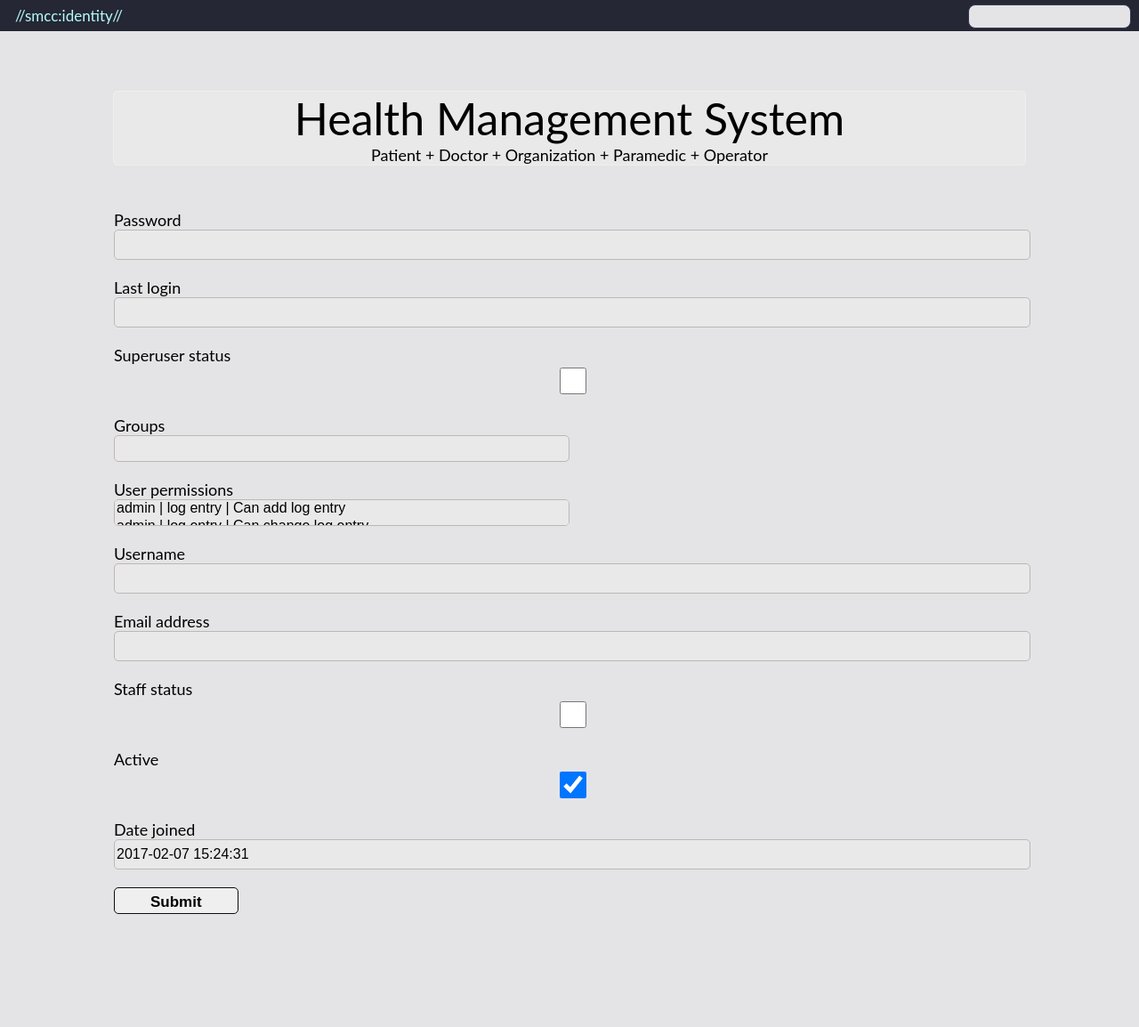
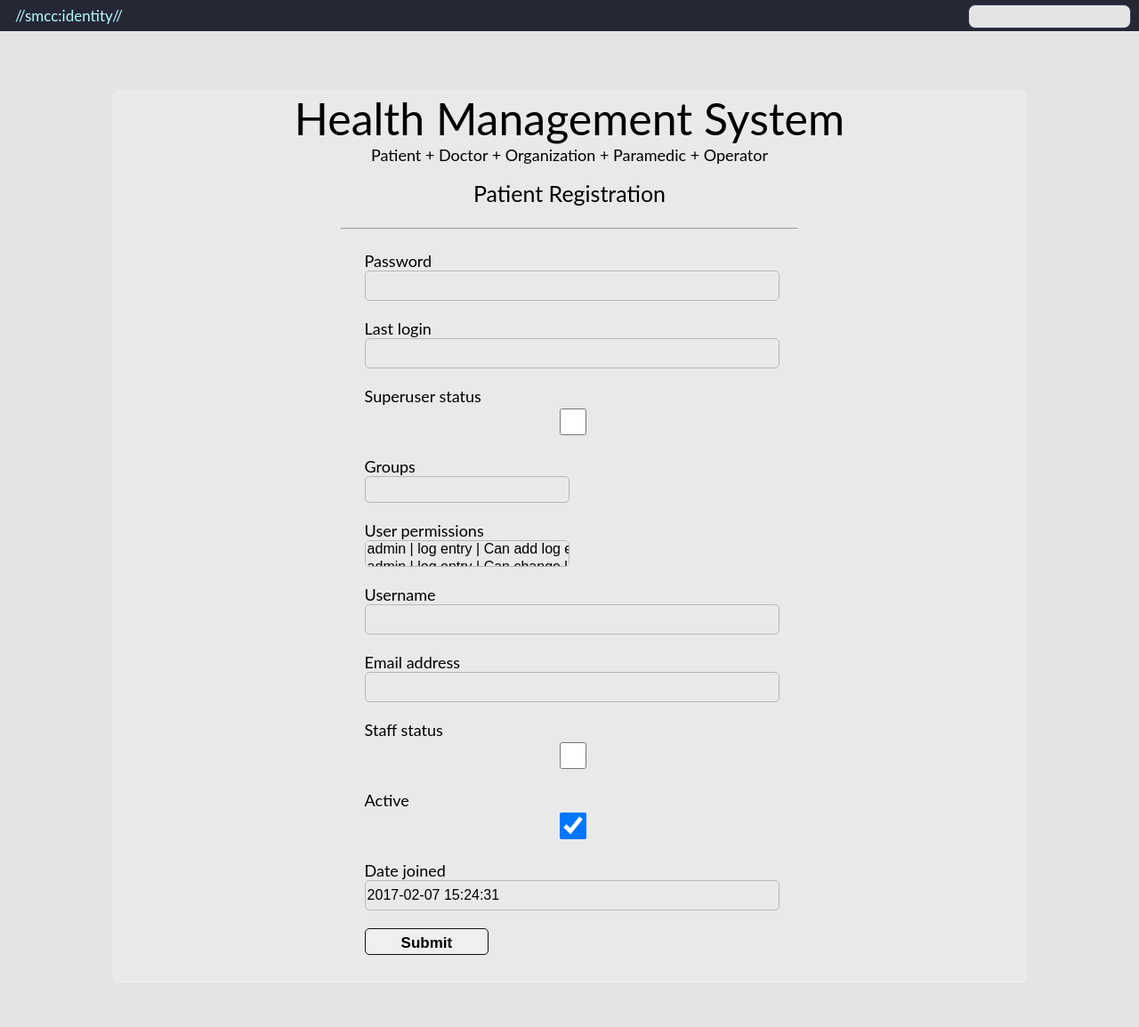
Before and after one commit to neel/hsys, a Django app: template identity/templates/registration/registration_form.html in a window 1280 px wide. Shown: the whole page at 89% size. Before the commit the page ends 1027 px from the top, so only its background shows below. Run offline with Django 3.2, Linux system fonts and the light colour scheme; the template is opened without the code that fills it: values that come from a table or form of the project are taken from there, others are empty; data comes from the database, SQL or seed files in the repository; some libraries are stand-ins or nearby versions.

Commit message:
himadri: changes for patient registraion page look n feel 1

```diff
--- a/identity/static/css/registration.css
+++ b/identity/static/css/registration.css
@@ -42,7 +42,7 @@
 }
 .login{
     margin: 0 auto;
-    width: 80%;
+    width: 45%;
     padding-bottom: 30px;
 }
 .fieldWrapper
--- a/identity/templates/registration/registration_form.html
+++ b/identity/templates/registration/registration_form.html
@@ -47,8 +47,13 @@
                 <div class="banner">
                     <div class="slogan">Health Management System</div>
                     <div class="fastgan">Patient + Doctor + Organization + Paramedic + Operator</div>
-                </div>
-                <div class="form-container login">
+                    <br/>
+
+                    <div class="fastgan" style="font-size: 25px;">Patient Registration</div>
+                    <br/>
+                    <hr style="width: 50%;">
+                    <br/>
+                		<div class="form-container login">
                     <div class="form-overlay login-overlay">{{status}}</div>
                     <div class="form-error login-form-error">
                         {{ form.non_field_errors }}
@@ -76,6 +81,7 @@
                         {% endfor %}
                         <input type="submit" value="Submit" class="reg-submit" />
                     </form>
+                	</div>
                 </div>
             </div>
         </div>
```
